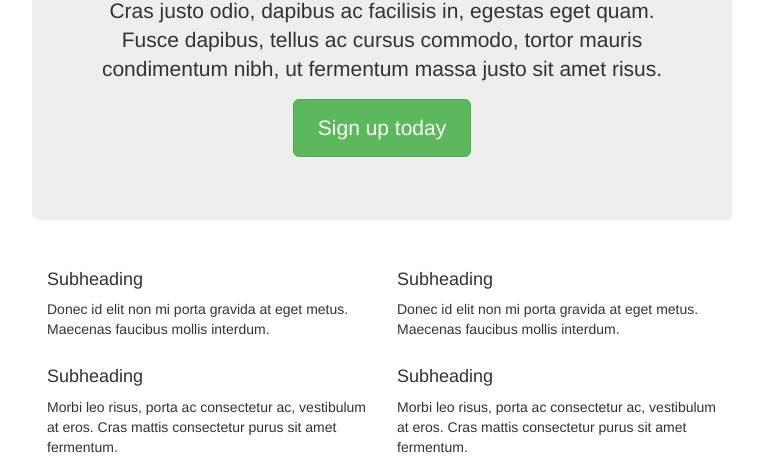
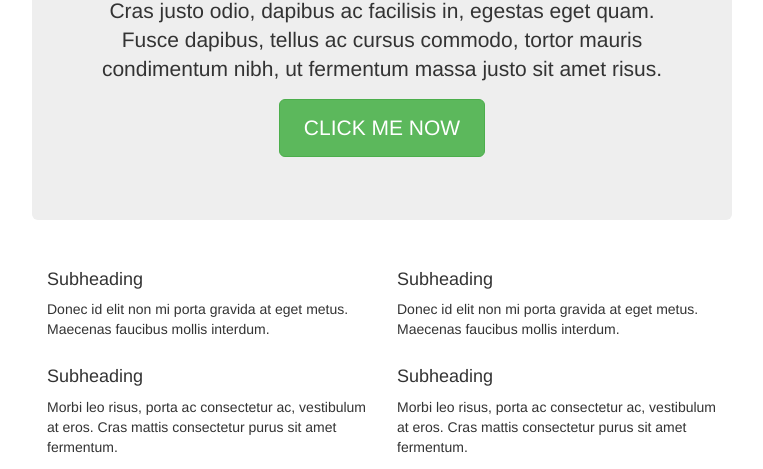
Before and after one commit to SeanShareThis/ShareThis-Workshops, a plain HTML site: page github-workshop/index.html in a window 1280 px wide. Shown: the part 331-800 px from the top of the page, without its empty margins (258-1021 px from the left). Drawn offline with Linux system fonts and the light colour scheme; a script that the page names is missing.

Commit message:
Update index.html

```diff
--- a/github-workshop/index.html
+++ b/github-workshop/index.html
@@ -46,7 +46,7 @@
       <div class="jumbotron">
         <h1>ShareThis Workshops</h1>
         <p class="lead">Cras justo odio, dapibus ac facilisis in, egestas eget quam. Fusce dapibus, tellus ac cursus commodo, tortor mauris condimentum nibh, ut fermentum massa justo sit amet risus.</p>
-        <p><a class="btn btn-lg btn-success" href="#" role="button">Sign up today</a></p>
+        <p><a class="btn btn-lg btn-success" href="#" role="button">CLICK ME NOW</a></p>
       </div>
 
       <div class="row marketing">
```
